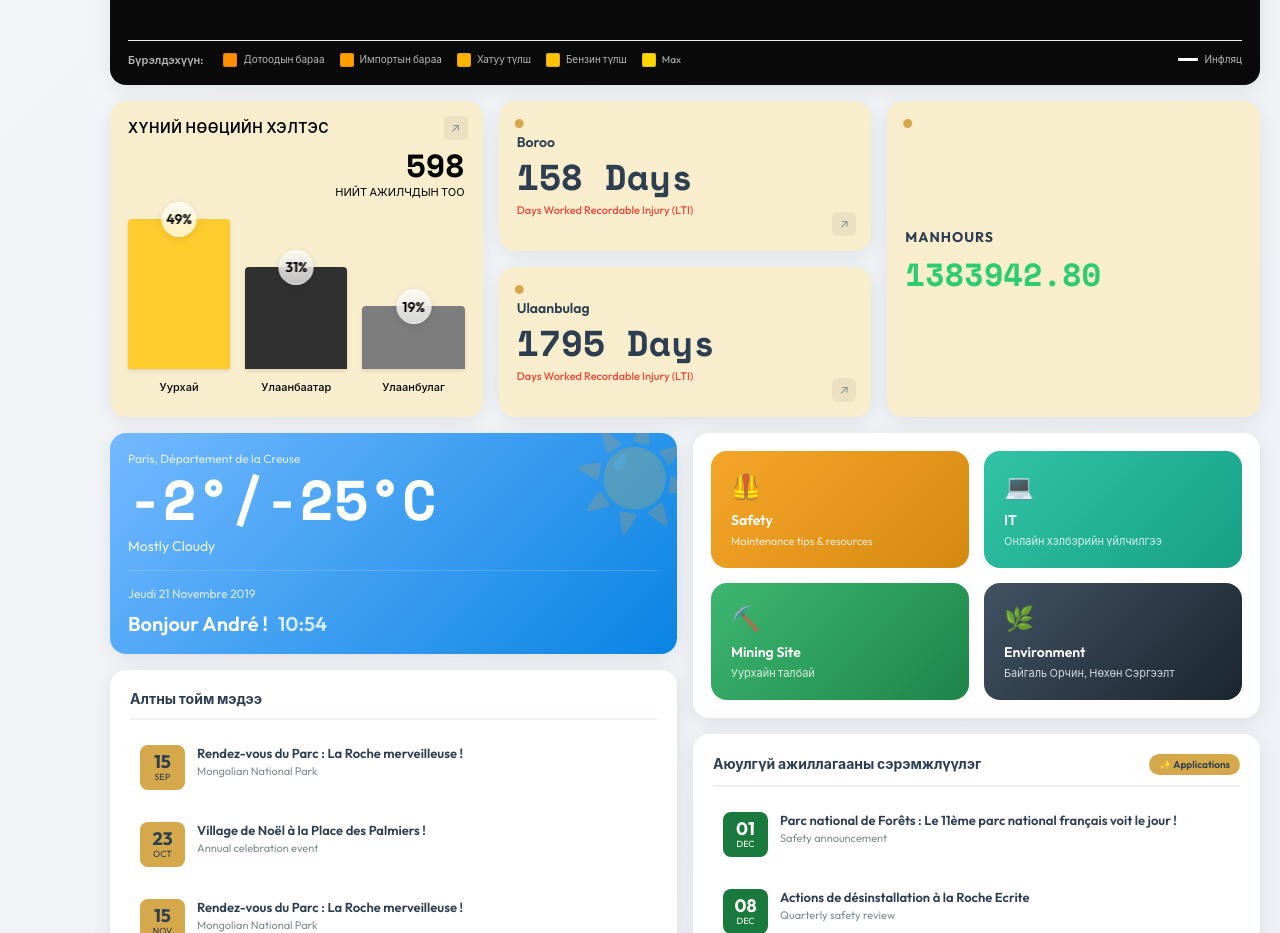
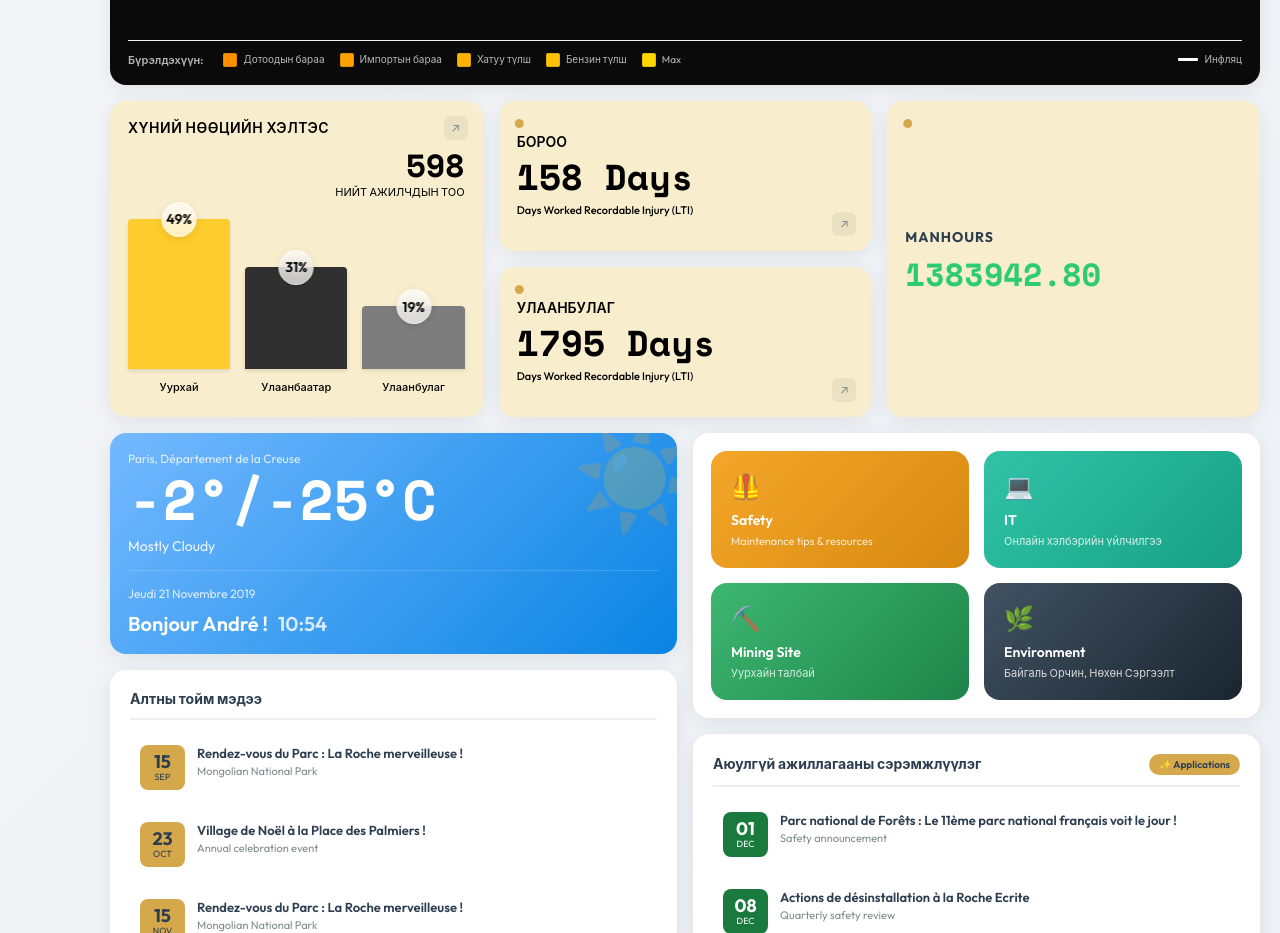
Before and after one commit to hodooniihoosonmantuu/project-cursor, a React (Vite) app: page / in a window 1280 px wide. Shown: the part 880-1813 px from the top of the page. Built offline with nearby package versions, Linux system fonts and the light colour scheme.

Commit message:
Change Boroo to БОРОО, Ulaanbulag to УЛААНБУЛАГ and make all text black

```diff
--- a/src/App.css
+++ b/src/App.css
@@ -786,14 +786,14 @@ body {
 .safety-location {
   font-size: 14px;
   font-weight: 600;
-  color: var(--text-primary);
+  color: #000000 !important;
   margin-bottom: 8px;
 }
 
 .safety-days {
   font-size: 36px;
   font-weight: 700;
-  color: var(--text-primary);
+  color: #000000 !important;
   line-height: 1;
   margin-bottom: 8px;
   font-family: 'Space Mono', monospace;
@@ -801,7 +801,7 @@ body {
 
 .safety-label {
   font-size: 11px;
-  color: #e74c3c;
+  color: #000000 !important;
   line-height: 1.4;
   font-weight: 500;
 }
--- a/src/App.jsx
+++ b/src/App.jsx
@@ -89,8 +89,8 @@ function App() {
           <div className="safety-row">
             <HRWidget />
             <div className="safety-middle">
-              <SafetyWidget location="Boroo" days="158 Days" />
-              <SafetyWidget location="Ulaanbulag" days="1795 Days" />
+              <SafetyWidget location="БОРОО" days="158 Days" />
+              <SafetyWidget location="УЛААНБУЛАГ" days="1795 Days" />
             </div>
             <ManhoursWidget />
           </div>
```
